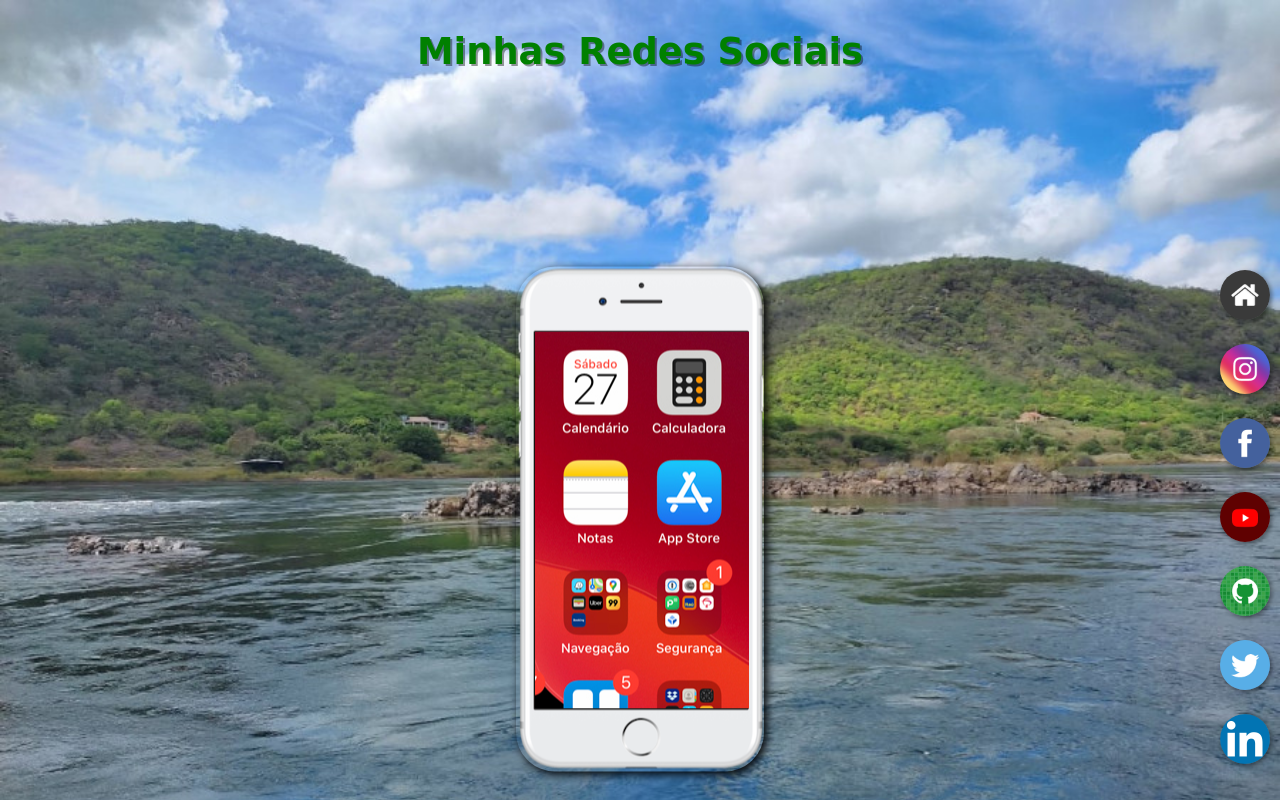
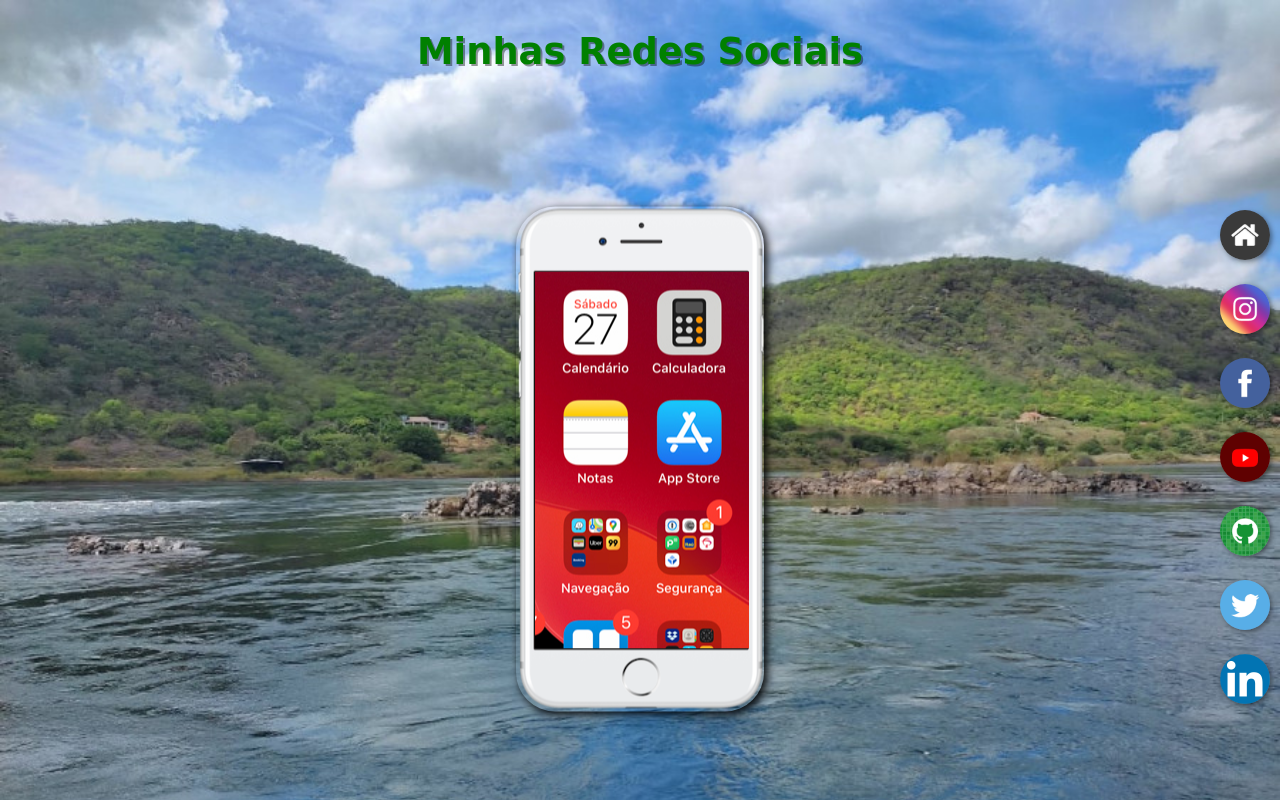
Before and after one commit to lecivanio/Projeto-Rede-Sociais1, a plain HTML site: page index.html in a window 1280 px wide. Drawn offline with Linux system fonts and the light colour scheme.

Commit message:
ajustes no posicionamento da celular

```diff
--- a/estilos/style.css
+++ b/estilos/style.css
@@ -6,7 +6,7 @@
 }
 @import url('https://fonts.googleapis.com/css2?family=Tangerine:wght@700&display=swap');
 header {
-    height: 260px;
+    height: 200px;
 }
 header h1 {
     color: green;
```
